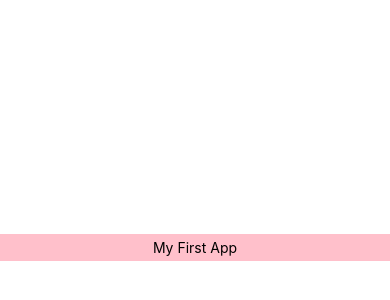
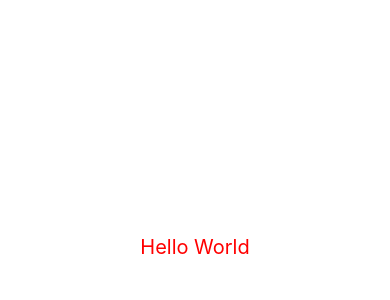
Before and after one commit to khr777/react-native, a React Native app: screen / in a window 390 px wide. Shown: the part 200-500 px from the top of the page. Built offline with nearby package versions, Linux system fonts and the light colour scheme.

Commit message:
Touch event 학습
onPress, onLongPress, onPressIn, onPressOut.
View, Text 모두 사용 가능.

```diff
--- a/App.tsx
+++ b/App.tsx
@@ -12,7 +12,11 @@ class App extends Component {
   render() {
     return (
       <View style={styles.mainView}>
-        <Header name={this.state.appName}/>
+        {/* <Header name={this.state.appName}/> */}
+        <Text
+        style={styles.mainText}
+        onPress={() => alert('Hello World!!!')}
+        >Hello World</Text>
       </View>
     );
   }
--- a/src/header.tsx
+++ b/src/header.tsx
@@ -1,12 +1,20 @@
 import React from 'react';
-import { View, Text, StyleSheet } from 'react-native';
+import { View, Text, StyleSheet, TouchableOpacity, TouchableWithoutFeedback } from 'react-native';
 
 
 // tsx Component를 return하기 때문에 소괄호로 작성
 const Header = (props) => (
-    <View  style={styles.header}>
-        <Text>{props.name}</Text>
-    </View>
+    <TouchableOpacity
+        style={styles.header}
+        //onPress={() => alert('Hello World')}
+        //onLongPress={() => alert('Hello World')}
+        //onPressIn={() => alert('Hello World')}
+        onPressOut={() => alert('Hello World?')}
+    >
+        <View>
+            <Text>{props.name}</Text>
+        </View>
+    </TouchableOpacity>
 )
 
 
```
